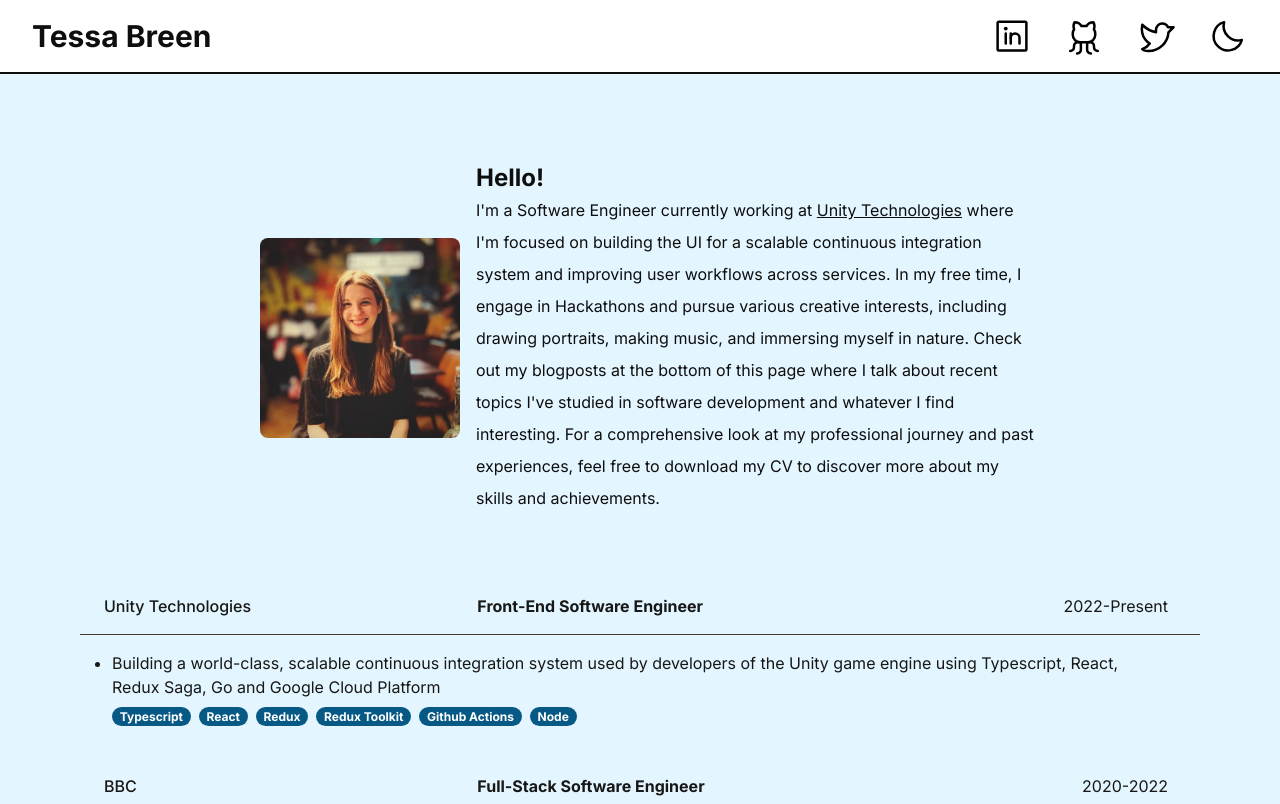
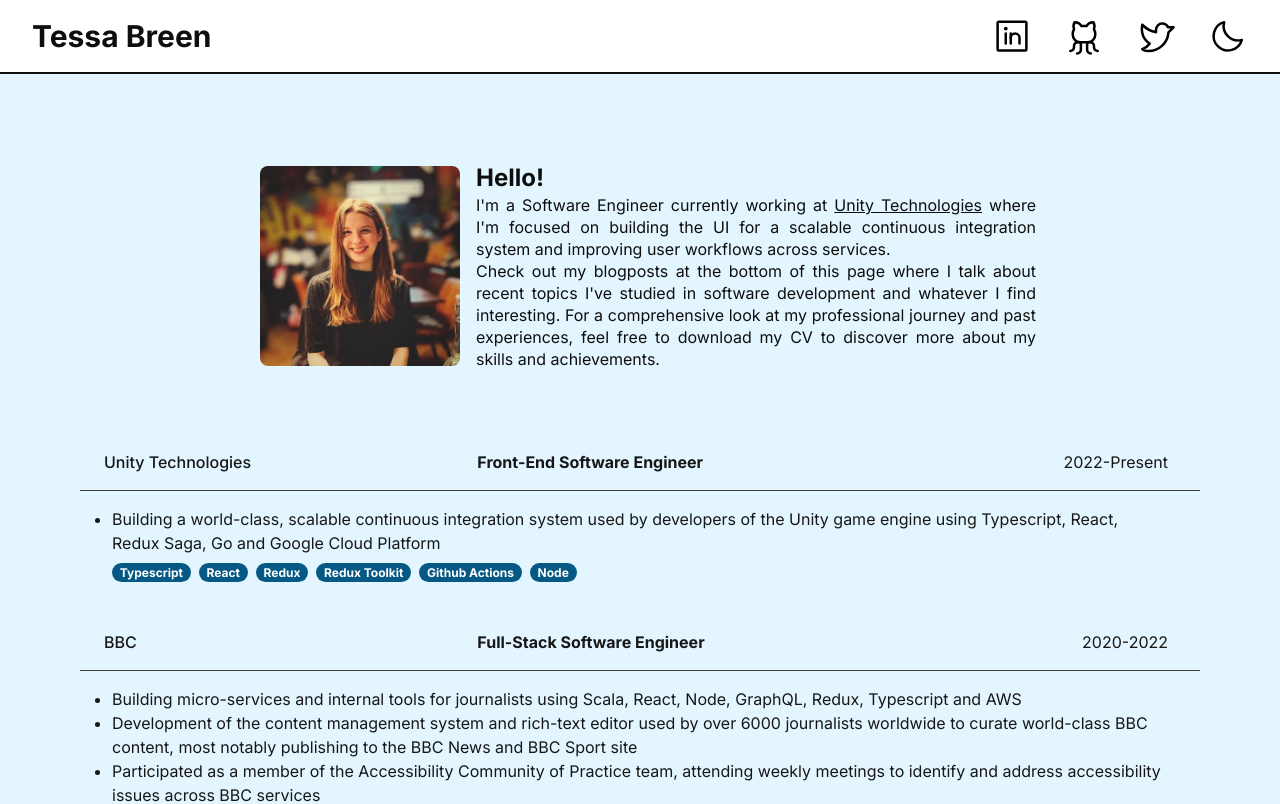
Before and after one commit to Mynameistessa/my-website, a Next.js app: page / in a window 1280 px wide. Shown: the top 804 px of the page. Built offline with nearby package versions, Linux system fonts and the light colour scheme.

Commit message:
edit intro

```diff
--- a/components/Intro.tsx
+++ b/components/Intro.tsx
@@ -1,6 +1,5 @@
 "use client";
-import Image from 'next/image';
-import { ArrowSquareOut } from 'phosphor-react';
+import Image from "next/image";
 
 const Intro = () => {
   return (
@@ -15,22 +14,35 @@
           priority
         />
       </div>
-      <div className='md:w-2/4 text-base dark:text-white text-almost-black lg:text-left md:leading-loose text-justify h-full'>
-      <h2 className='md:text-2xl font-bold'>Hello!</h2>
-      <p>
-        I&apos;m a Software Engineer currently working at{' '}
-        <a className='group transition-all duration-300 ease-in-out' target="_blank" rel="noreferrer" href="https://unity.com">
-          <u className='bg-left-bottom bg-gradient-to-r dark:from-white dark:to-white
+      <div className="md:w-2/4 text-base dark:text-white text-almost-black lg:text-left md:leading-loose text-justify h-full">
+        <h2 className="md:text-2xl font-bold">Hello!</h2>
+        <p className="leading-snug text-justify">
+          I&apos;m a Software Engineer currently working at{" "}
+          <a
+            className="group transition-all duration-300 ease-in-out"
+            target="_blank"
+            rel="noreferrer"
+            href="https://unity.com"
+          >
+            <u
+              className="bg-left-bottom bg-gradient-to-r dark:from-white dark:to-white
               from-warm-yellow to-warm-yellow bg-[length:0%_2px] bg-no-repeat group-hover:bg-[length:100%_2px]
-              transition-all duration-500 ease-out'>
-            Unity Technologies
-          </u>
-        </a>
-        {' '} where I&apos;m focused on building the UI for a scalable continuous integration system and improving user workflows across services.
-        In my free time, I engage in Hackathons and pursue various creative interests, including drawing portraits, making music, and immersing myself in nature.
-        Check out my blogposts at the bottom of this page where I talk about recent topics I&apos;ve studied in software development and whatever I find interesting.
-        For a comprehensive look at my professional journey and past experiences, feel free to download my CV to discover more about my skills and achievements.
-      </p>
+              transition-all duration-500 ease-out"
+            >
+              Unity Technologies
+            </u>
+          </a>{" "}
+          where I&apos;m focused on building the UI for a scalable continuous
+          integration system and improving user workflows across services.
+          {/* <br /> In my free time, I engage in Hackathons and pursue various
+          creative interests, including drawing portraits, making music, and
+          immersing myself in nature. */}
+          <br /> Check out my blogposts at the bottom of this page where I talk
+          about recent topics I&apos;ve studied in software development and
+          whatever I find interesting. For a comprehensive look at my
+          professional journey and past experiences, feel free to download my CV
+          to discover more about my skills and achievements.
+        </p>
         {/* <a target="_blank" rel="noreferrer" href="https://www.goodreads.com/tessabreen" className="w-fit group transition-all duration-300 ease-in-out flex items-center">
           <u className='bg-left-bottom bg-gradient-to-r dark:from-white dark:to-white from-warm-yellow to-warm-yellow bg-[length:0%_2px] bg-no-repeat group-hover:bg-[length:100%_2px] transition-all duration-500 ease-out'>
             Follow me on Goodreads!
@@ -39,7 +51,7 @@
         </a> */}
       </div>
     </div>
-  )
-}
+  );
+};
 
-export default Intro
+export default Intro;
```
